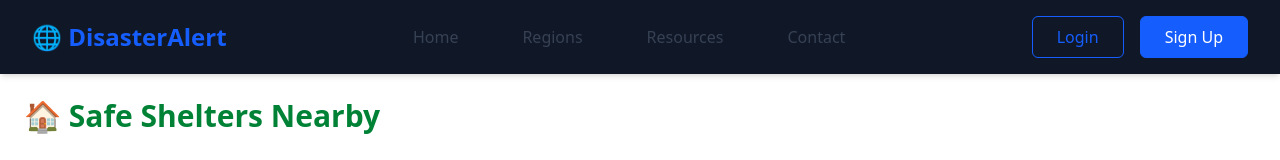
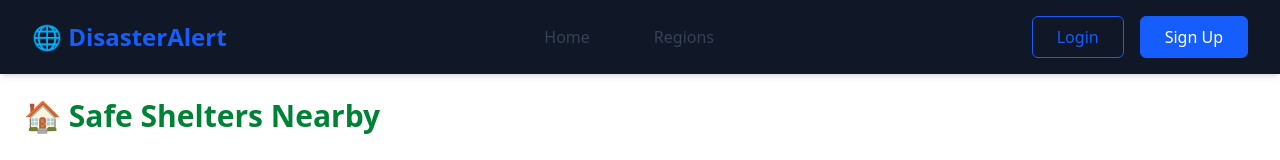
Before and after one commit to NarayanReddy1702/hack-forntend, a React (Vite) app: page /SafeShelters in a window 1280 px wide. Shown: the top 160 px of the page. Built offline with nearby package versions, Linux system fonts and the light colour scheme.

Commit message:
unused links are remobed

```diff
--- a/src/components/Nav.jsx
+++ b/src/components/Nav.jsx
@@ -39,30 +39,6 @@ const redirectLogin =()=>{
         >
         Regions
         </NavLink>
-        <NavLink
-          to="/Resources"
-          className={({ isActive }) =>
-            `font-medium px-4 py-2 rounded-md transition-all duration-300 ${
-              isActive
-               ? 'text-blue-600 underline decoration-blue-600 '
-                : 'text-gray-700 hover:text-blue-600 hover:underline hover:decoration-blue-600'
-            }`
-          }
-        >
-         Resources
-        </NavLink>
-        <NavLink
-          to="/Contact"
-          className={({ isActive }) =>
-            `font-medium px-4 py-2 rounded-md transition-all duration-300 ${
-              isActive
-               ? 'text-blue-600 underline decoration-blue-600 '
-                : 'text-gray-700 hover:text-blue-600 hover:underline hover:decoration-blue-600'
-            }`
-          }
-        >
-          Contact
-        </NavLink>
  </div>
       <div className="hidden md:flex gap-4">
         <button onClick={redirectLogin} className="px-6 cursor-pointer  py-2 font-medium rounded-md border border-blue-600 text-blue-600 hover:bg-blue-50 transition-all duration-300">
--- a/src/components/SafeShelters.jsx
+++ b/src/components/SafeShelters.jsx
@@ -30,7 +30,7 @@ const shelters = [
 
 
  const shelterIcon = new L.Icon({
-     iconUrl: "https://www.iconfinder.com/icons/4101104/address_delivery_location_map_icon",
+     iconUrl: "https://cdn-icons-png.freepik.com/512/5973/5973800.png",
      iconSize: [32, 32],
    });
 
```
